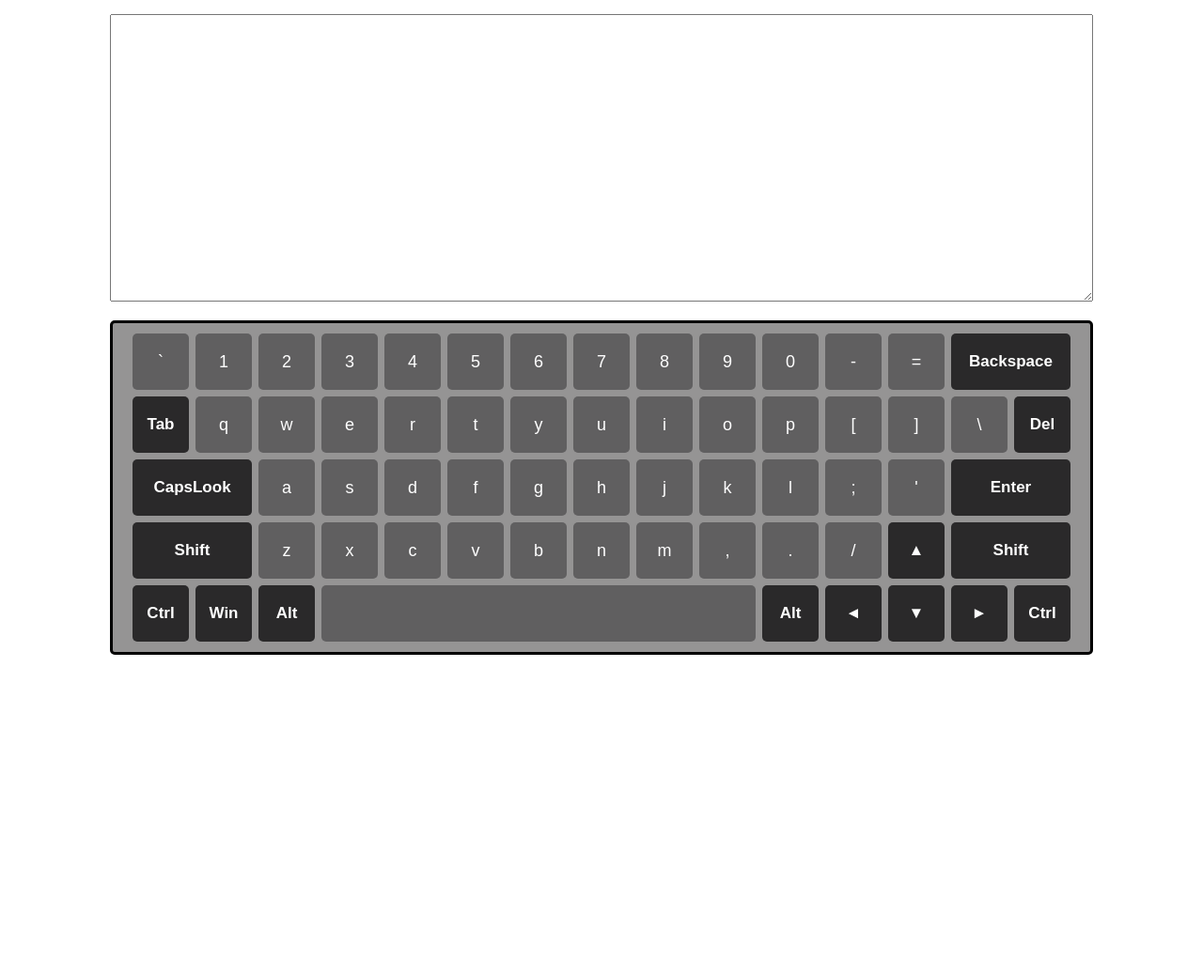
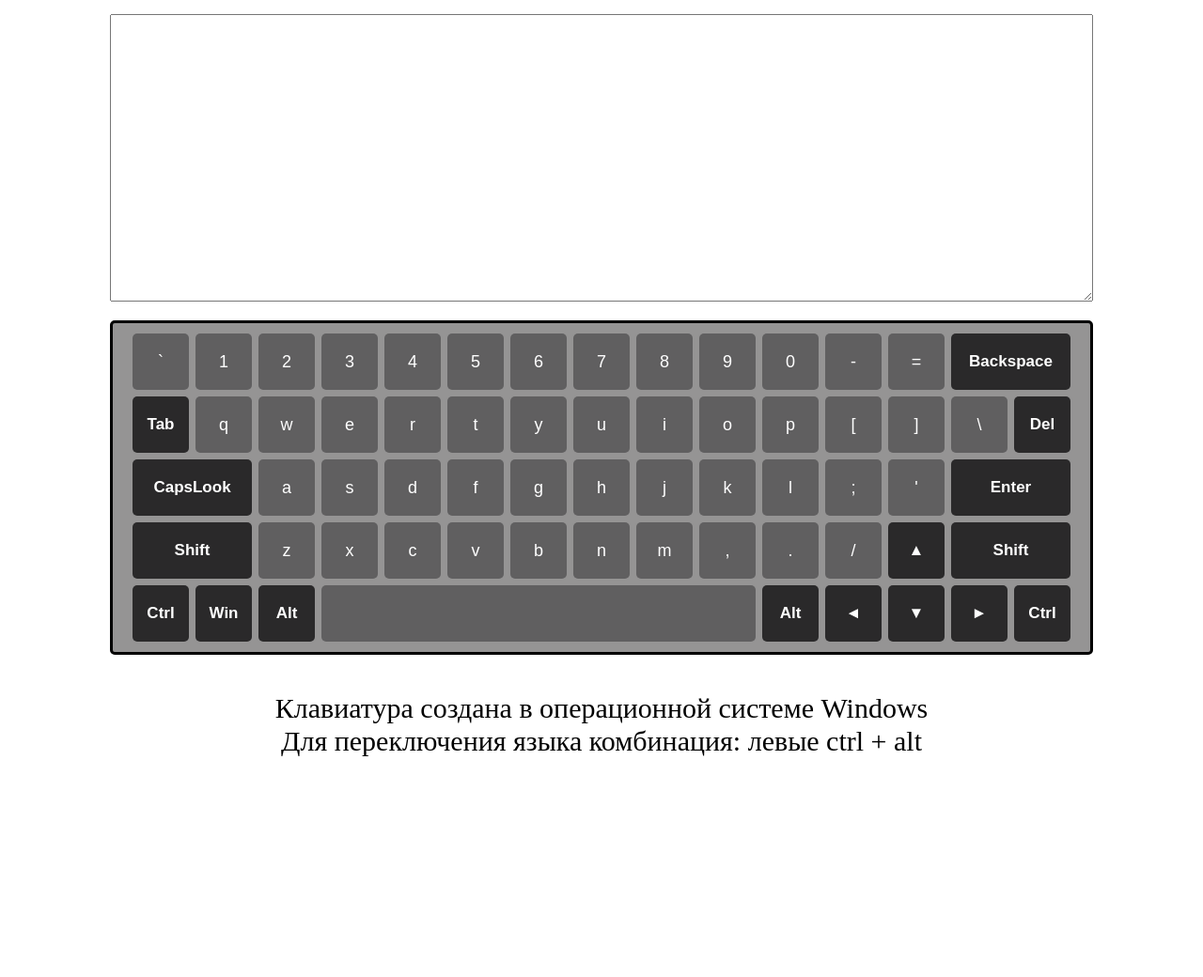
Before and after one commit to Valeriy95/virtual-keyboard, a website with bundled scripts: page index.html in a window 1280 px wide. Shown: the whole page at 94% size. Before the commit the page ends 800 px from the top, so only its background shows below. Built offline with nearby package versions, Linux system fonts and the light colour scheme.

Commit message:
feat: add text about operating system and language switching to script.js

```diff
--- a/altKey.js
+++ b/altKey.js
@@ -1,4 +1,4 @@
-import { counter } from './lowerUpperCase';
+import { counter } from './lowerUpperCase.js';
 
 const alpabetRuLower = ['Ё', '1', '2', '3', '4', '5', '6', '7', '8', '9', '0', '-', '=', 'Backspace', 'Tab', 'Й', 'Ц', 'У', 'К', 'Е', 'Н', 'Г', 'Ш', 'Щ', 'З', 'Х', 'Ъ', '&bsol;', 'Del', 'CapsLook', 'Ф', 'Ы', 'В', 'А', 'П', 'Р', 'О', 'Л', 'Д', 'Ж', 'Э', 'Enter', 'Shift', 'Я', 'Ч', 'С', 'М', 'И', 'Т', 'Ь', 'Б', 'Ю', '.', '&#9650;', 'Shift', 'Ctrl', 'Win', 'Alt', '', 'Alt', '&#9668;', '&#9660;', '&#9658;', 'Ctrl'];
 
--- a/lowerUpperCase.js
+++ b/lowerUpperCase.js
@@ -1,6 +1,6 @@
 import {
   alpabetEn, alpabetEnLower, alpabetRu, alpabetRuLower,
-} from './altKey';
+} from './altKey.js';
 
 let counter = 0;
 
--- a/script.js
+++ b/script.js
@@ -1,8 +1,8 @@
-import { lowerUpperCase } from './lowerUpperCase';
-import { shiftKeyUp, shiftKeyDown } from './shiftKey';
+import { lowerUpperCase } from './lowerUpperCase.js';
+import { shiftKeyUp, shiftKeyDown } from './shiftKey.js';
 import {
   alpabetEn, alpabetRu, changelanguageKey,
-} from './altKey';
+} from './altKey.js';
 
 const keyCodes = ['Backquote', 'Digit1', 'Digit2', 'Digit3', 'Digit4', 'Digit5', 'Digit6', 'Digit7', 'Digit8', 'Digit9', 'Digit0', 'Minus', 'Equal', 'Backspace', 'Tab', 'KeyQ', 'KeyW', 'KeyE', 'KeyR', 'KeyT', 'KeyY', 'KeyU', 'KeyI', 'KeyO', 'KeyP', 'BracketLeft', 'BracketRight', 'Backslash', 'Delete', 'CapsLock', 'KeyA', 'KeyS', 'KeyD', 'KeyF', 'KeyG', 'KeyH', 'KeyJ', 'KeyK', 'KeyL', 'Semicolon', 'Quote', 'Enter', 'ShiftLeft', 'KeyZ', 'KeyX', 'KeyC', 'KeyV', 'KeyB', 'KeyN', 'KeyM', 'Comma', 'Period', 'Slash', 'ArrowUp', 'ShiftRight', 'ControlLeft', 'MetaLeft', 'AltLeft', 'Space', 'AltRight', 'ArrowLeft', 'ArrowDown', 'ArrowRight', 'ControlRight'];
 
@@ -15,6 +15,11 @@ body.append(textarea);
 const section = document.createElement('section');
 section.className = 'container';
 body.append(section);
+
+const text = document.createElement('p');
+text.className = 'text';
+text.innerHTML = 'Клавиатура создана в операционной системе Windows <br> Для переключения языка комбинация: левыe ctrl + alt';
+body.append(text);
 
 function createKey(lang = 'en') {
   if (lang === 'en') {
--- a/shiftKey.js
+++ b/shiftKey.js
@@ -1,4 +1,4 @@
-import { counter } from './lowerUpperCase';
+import { counter } from './lowerUpperCase.js';
 
 const keyCodesForShift = ['Backquote', 'Digit1', 'Digit2', 'Digit3', 'Digit4', 'Digit5', 'Digit6', 'Digit7', 'Digit8', 'Digit9', 'Digit0', 'Minus', 'Equal', 'KeyQ', 'KeyW', 'KeyE', 'KeyR', 'KeyT', 'KeyY', 'KeyU', 'KeyI', 'KeyO', 'KeyP', 'BracketLeft', 'BracketRight', 'Backslash', 'KeyA', 'KeyS', 'KeyD', 'KeyF', 'KeyG', 'KeyH', 'KeyJ', 'KeyK', 'KeyL', 'Semicolon', 'Quote', 'KeyZ', 'KeyX', 'KeyC', 'KeyV', 'KeyB', 'KeyN', 'KeyM', 'Comma', 'Period', 'Slash'];
 
--- a/style.css
+++ b/style.css
@@ -251,3 +251,13 @@ margin: 0;
       border-radius: 0px;
    }
 }
+
+.text {
+   width: 1040px;
+   height: 300px;
+   text-align: center;
+   font-size: 30px;
+   margin-top: 40px;
+   margin-left: auto;
+   margin-right: auto;
+}
```
Also changed, not shown: .eslintrc.js.
